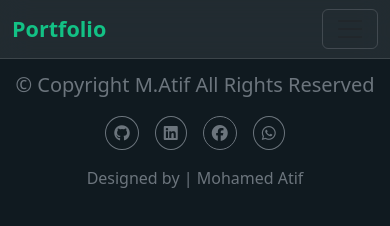
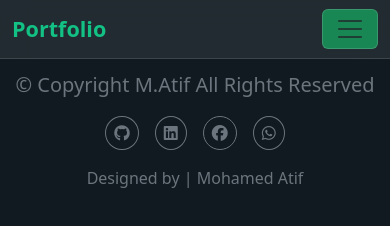
Before and after one commit to Mohamed-Atif11/portfolio, a plain HTML site: page Portfolio.html in a window 390 px wide. Drawn offline with nearby package versions, Linux system fonts and the light colour scheme.

Commit message:
edite color nav respos

```diff
--- a/Portfolio.html
+++ b/Portfolio.html
@@ -26,7 +26,7 @@
       <div class="container-fluid">
         <a class="navbar-brand fs-4 fw-bold my-title" href="#">Portfolio</a>
         <button
-          class="navbar-toggler"
+          class="navbar-toggler bg-success"
           type="button"
           data-bs-toggle="collapse"
           data-bs-target="#navbarNavDropdown"
```
Also changed, not shown: Resume.html (+1 -1 lines), about.html (+1 -1 lines), contact.html (+1 -1 lines), index.html (+1 -1 lines).
